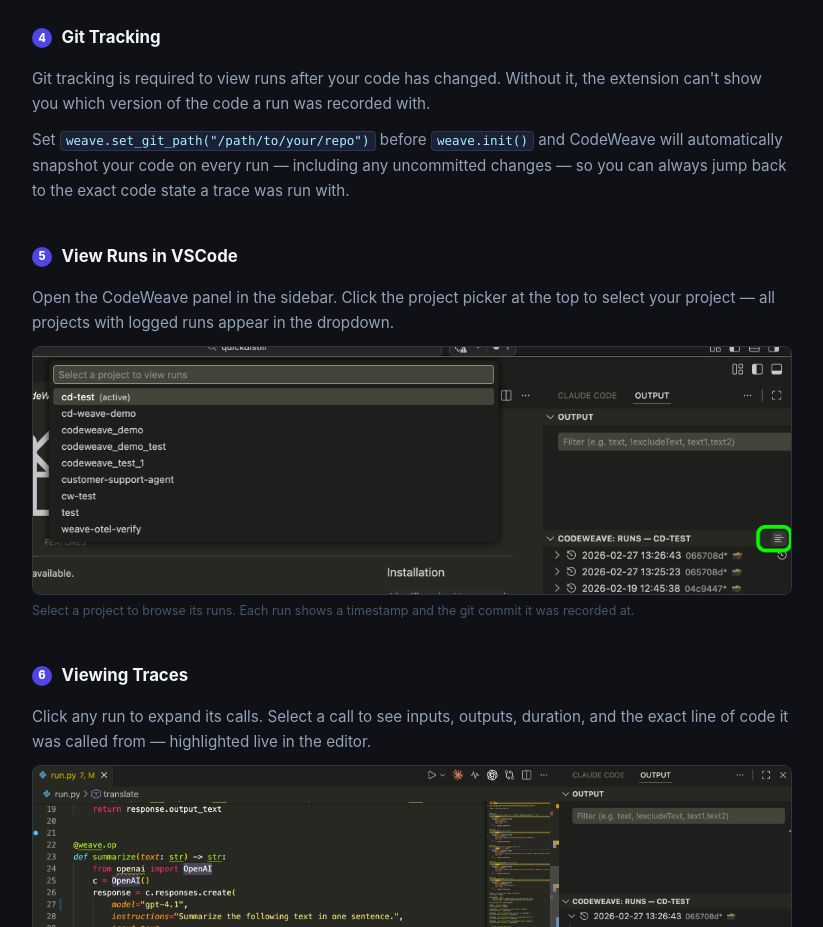
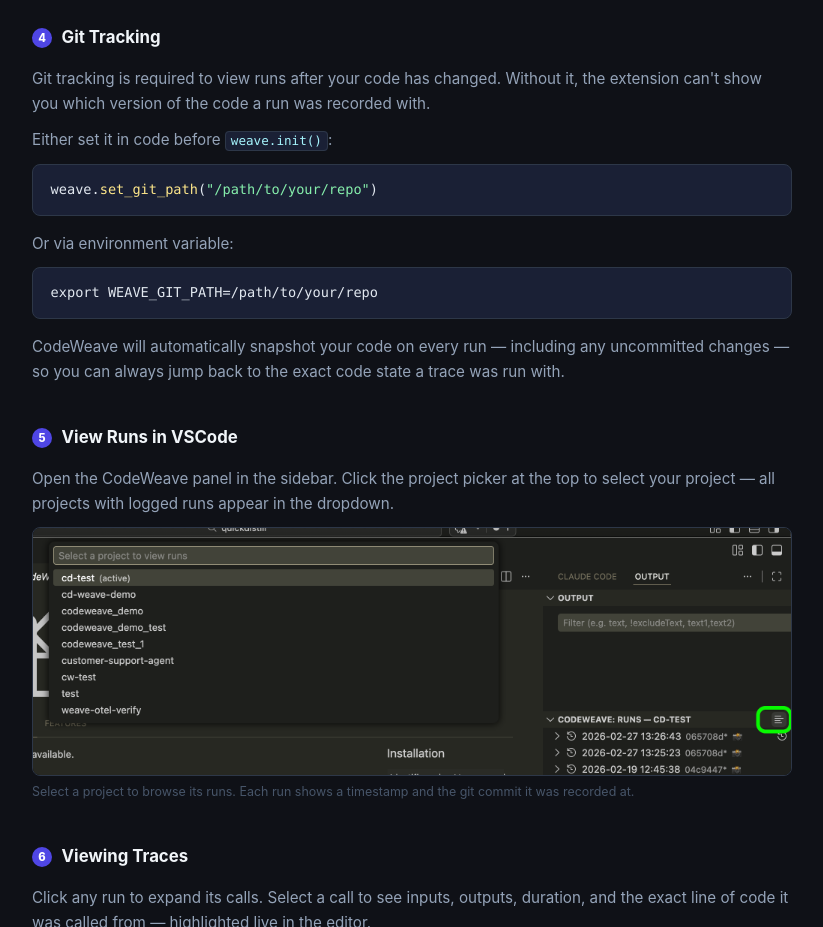
Before and after one commit to bdytx5/weave_codeview, a plain HTML site: page docs/getting-started.html in a window 1280 px wide. Shown: the part 980-1907 px from the top of the page, without its empty margins (228-1051 px from the left). Drawn offline with Linux system fonts and the light colour scheme.

Commit message:
trigger pages build

```diff
--- a/docs/getting-started.html
+++ b/docs/getting-started.html
@@ -175,9 +175,11 @@
     <p>
       Git tracking is required to view runs after your code has changed. Without it, the extension can't show you which version of the code a run was recorded with.
     </p>
-    <p>
-      Set <code>weave.set_git_path("/path/to/your/repo")</code> before <code>weave.init()</code> and CodeWeave will automatically snapshot your code on every run — including any uncommitted changes — so you can always jump back to the exact code state a trace was run with.
-    </p>
+    <p>Either set it in code before <code>weave.init()</code>:</p>
+    <pre>weave.<span class="fn">set_git_path</span>(<span class="st">"/path/to/your/repo"</span>)</pre>
+    <p>Or via environment variable:</p>
+    <pre>export WEAVE_GIT_PATH=/path/to/your/repo</pre>
+    <p>CodeWeave will automatically snapshot your code on every run — including any uncommitted changes — so you can always jump back to the exact code state a trace was run with.</p>
   </section>
 
 
```
